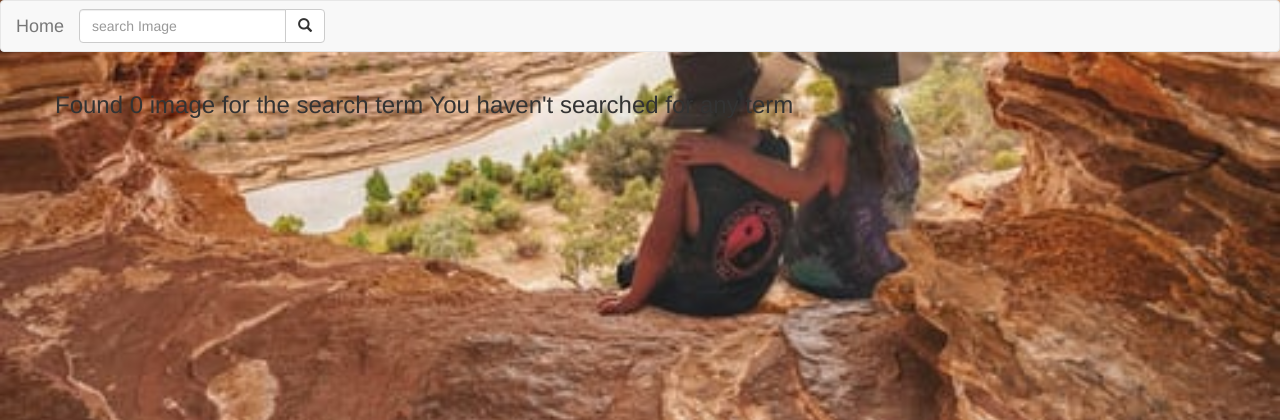
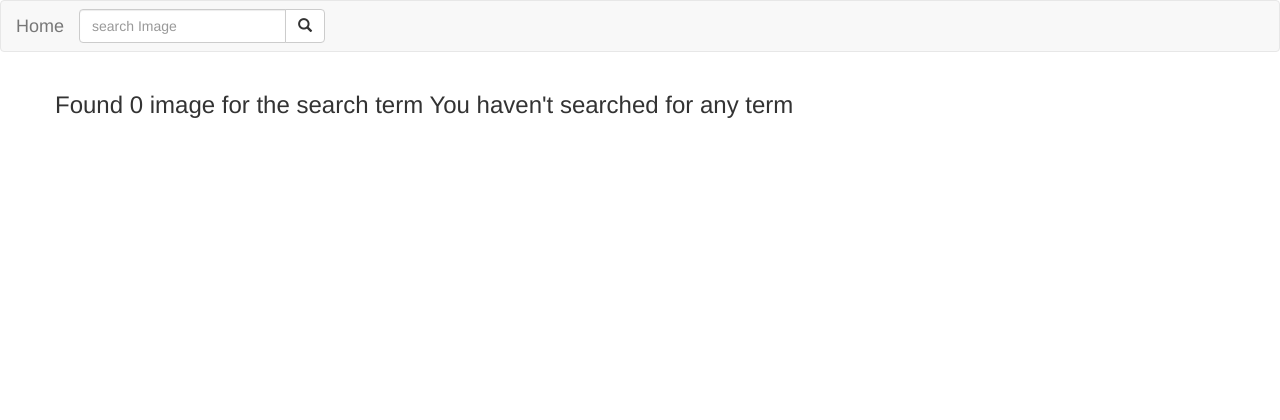
Before and after one commit to khadija-bit/PictureSplash, a Django app: page /search/ in a window 1280 px wide. Shown: the top 420 px of the page. Run offline with Django 3.2, Linux system fonts and the light colour scheme; some libraries are stand-ins or nearby versions; some web fonts are replaced.

Commit message:
Deploying to heroku

```diff
--- a/splash/static/css/basephoto.css
+++ b/splash/static/css/basephoto.css
@@ -1,11 +1,11 @@
 h1
 {
-    background-image: url("../image/peace.jpg");
     color: palevioletred;
     font-family: 'Chelsea Market', cursive;
 }
 body{
     background-image: url("../image/peace.jpg");
+    background: no-repeat;
     background-size: cover;
     background-position: center;
 }
```
